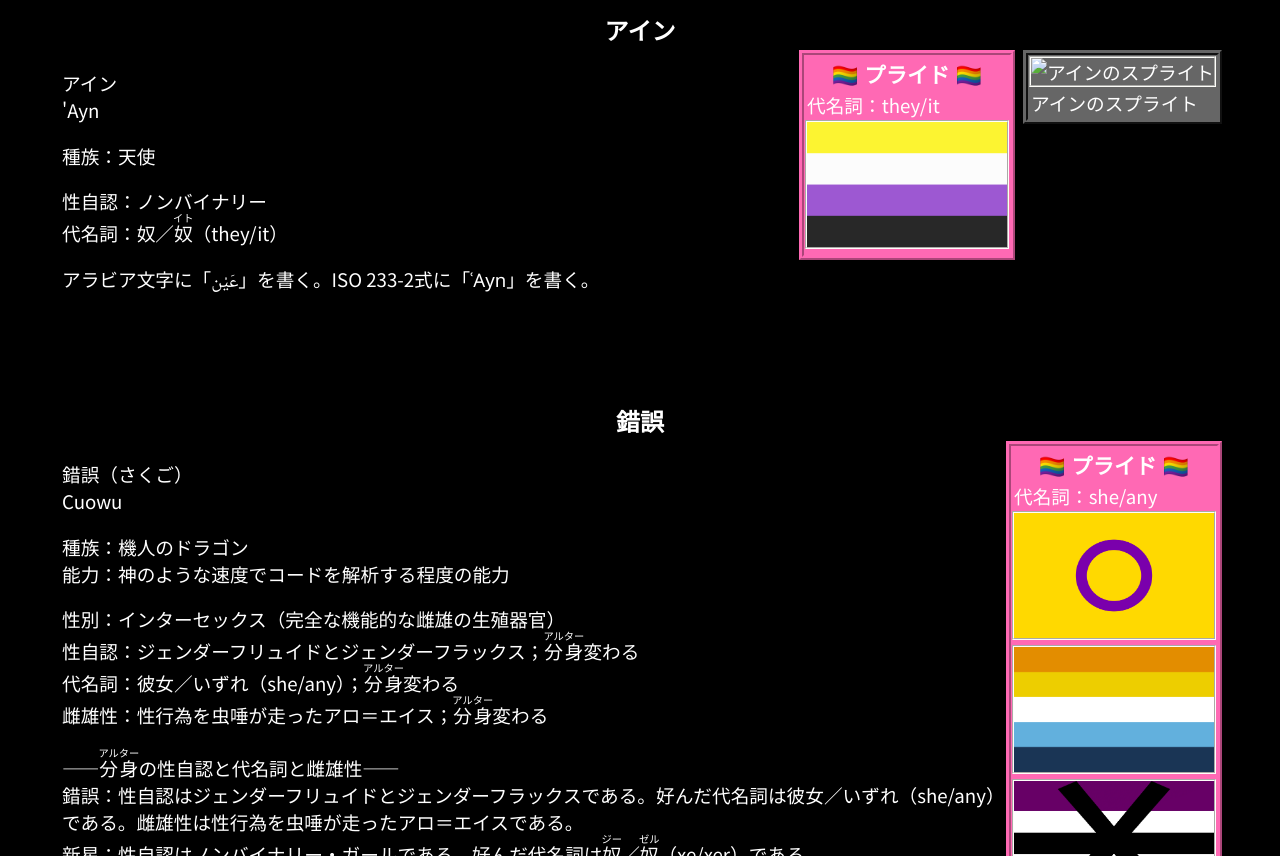
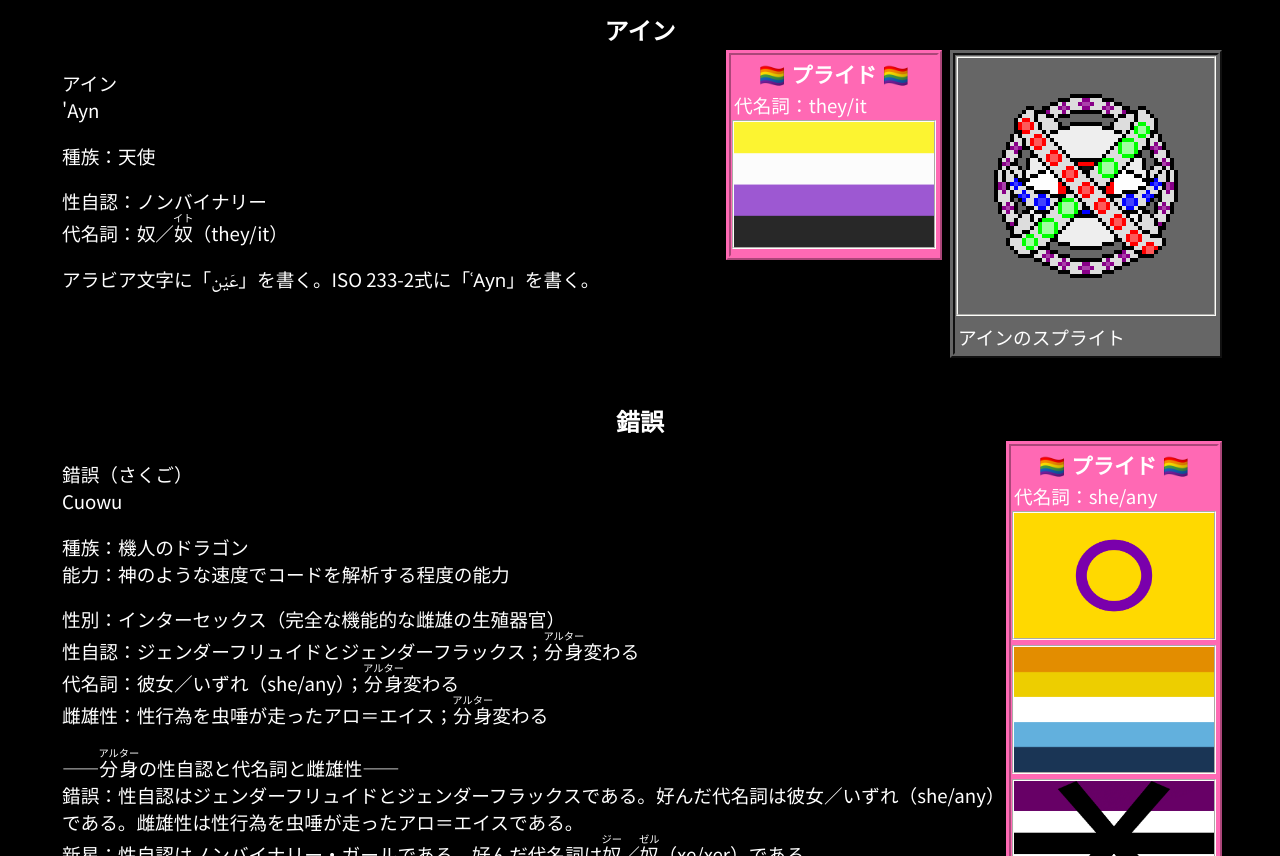
Before and after one commit to NijikawaSatoki/zoukagamiroku, a plain HTML site: page html/nizi.html in a window 1280 px wide. Shown: the part 3559-4415 px from the top of the page. Drawn offline with Linux system fonts and the light colour scheme.

Commit message:
Edited line 219 of /html/nizi.html

```diff
--- a/html/nizi.html
+++ b/html/nizi.html
@@ -216,7 +216,7 @@
 			    <h4 id="Ayn">アイン</h4>
 			  </div>
 			  <div class="sprite">
-			    <img class="border" src="../img/sprite/sprite_アイン.png" alt="アインのスプライト" title="アインのスプライト" style="width: 256px; height: 256px;">
+			    <img class="border" src="../img/sprite/アイン.png" alt="アインのスプライト" title="アインのスプライト" style="width: 256px; height: 256px;">
 				<p class="caption">アインのスプライト</p>
 			  </div>
 			  <div class="pride">
```
